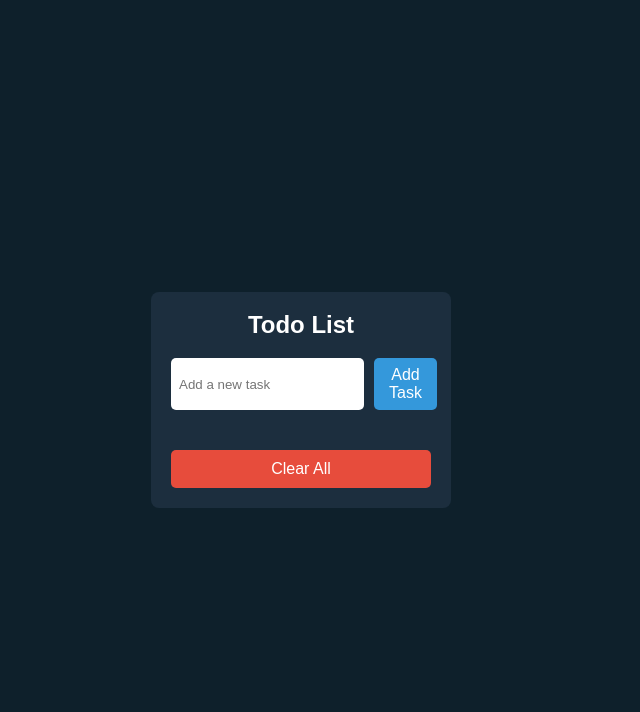
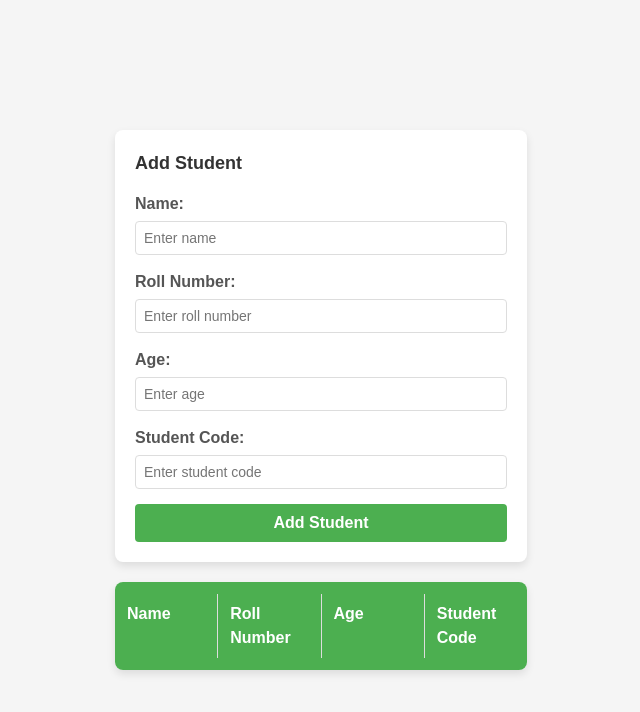
Before and after one commit to warrioralok/Profile, a React (Vite) app in the folder vite-project/: page / in a window 1280 px wide. Shown: the top 712 px of the page, without its empty margins (339-979 px from the left). Built offline with nearby package versions, Linux system fonts and the light colour scheme.

Commit message:
student record

```diff
--- a/vite-project/src/App.jsx
+++ b/vite-project/src/App.jsx
@@ -1,4 +1,6 @@
-import Todo from "./component/Project/Todo"
+//import Todo from "./component/Project/Todo"
+
+import { StudentRecord } from "./component/StudentRecord/StudentRecord"
 
 // import Profile from "./Profile"
 function App() {
@@ -6,7 +8,8 @@ function App() {
   return (
     <>
       {/* <Profile/> */}
-      <Todo/>
+      {/* <Todo/> */}
+      <StudentRecord/>
     </>
   )
 }
--- a/vite-project/src/component/Project/Todo.jsx
+++ b/vite-project/src/component/Project/Todo.jsx
@@ -16,7 +16,6 @@ const Todo = () =>{
         if(task.includes(inputValue)) return;
         setTask((prev) => [...prev, inputValue]);
         setInputValue('');
-        console.log(task)
     }
 
     return(
--- /dev/null
+++ b/vite-project/src/component/StudentRecord/StudentRecord.jsx
@@ -0,0 +1,95 @@
+import { useState } from 'react';
+import './style.css';
+export const StudentRecord = () =>{
+    const [studentname,newStudentname] = useState('');
+    const [Roll, NewRoll] = useState('');
+    const [age,newAge] = useState('');
+    const [code, NewCode] = useState('');
+
+    const [studentDetail, newStudentDetail] = useState([]);
+
+
+    const updateName = (name) =>{
+        newStudentname(name);
+    }
+
+    const upateRoll = (roll) =>{
+        NewRoll(roll)
+    }
+
+    const updateAge = (age) => {
+        newAge(age);
+    }
+
+    const updateCode = (code) =>{
+        NewCode(code);
+    }
+
+    const formSubmit = (e) =>{
+        e.preventDefault();
+        if(!studentname || !Roll || !age || !code) return;//checking empty value
+        newStudentDetail((prev) => [
+        ...prev,
+        { name: studentname, roll: Roll , age:age, code:code}
+        ])
+        console.log(studentDetail)
+        newStudentname('');
+        NewRoll('');
+        newAge('');
+        NewCode('');
+
+    }
+    return(
+        <>
+            <div className="container">
+        {/* <!-- Form Section --> */}
+        <form onSubmit={formSubmit}>
+        <div className="form-container">
+            <h2>Add Student</h2>
+            <div className="form-group">
+                <label htmlFor="name">Name:</label>
+                <input type="text" id="name" value={studentname} onChange={(e) =>updateName(e.target.value)} placeholder="Enter name"/>
+            </div>
+            <div className="form-group">
+                <label htmlFor="roll-number">Roll Number:</label>
+                <input type="text" id="roll-number" value={Roll} onChange={(e) => upateRoll(e.target.value)} placeholder="Enter roll number"/>
+            </div>
+            <div className="form-group">
+                <label htmlFor="age">Age:</label>
+                <input type="number" value={age} onChange={(e) => updateAge(e.target.value)} id="age" min="0" placeholder="Enter age"/>
+            </div>
+            <div className="form-group">
+                <label htmlFor="student-code">Student Code:</label>
+                <input type="text" id="student-code" value={code} onChange={(e) => updateCode(e.target.value) } placeholder="Enter student code"/>
+            </div>
+            <button className="submit-btn">Add Student</button>
+        </div>
+        </form>
+        {/* <!-- Table Section --> */}
+        <div className="table-container">
+            <div className="table-header">
+                <div className="table-cell">Name</div>
+                <div className="table-cell">Roll Number</div>
+                <div className="table-cell">Age</div>
+                <div className="table-cell">Student Code</div>
+            </div>
+            {/* <!-- Rows will go here --> */}
+            {studentDetail.map((data,index) =>{
+
+            return(
+             <>
+            <div className="table-row" key={index}>
+                <div className="table-cell">{data.name}</div>
+                <div className="table-cell">{data.roll}</div>
+                <div className="table-cell">{data.age}</div>
+                <div className="table-cell">{data.code}</div>
+            </div>
+            </>
+            )
+            })}
+            {/* <!-- Additional rows as needed --> */}
+        </div>
+    </div>
+        </>
+    )
+}
--- /dev/null
+++ b/vite-project/src/component/StudentRecord/style.css
@@ -0,0 +1,105 @@
+		/* Basic Reset */
+        * {
+            margin: 0;
+            padding: 0;
+            box-sizing: border-box;
+            font-family: Arial, sans-serif;
+        }
+
+        body {
+            display: flex;
+            justify-content: center;
+            align-items: center;
+            min-height: 100vh;
+            background-color: #f5f5f5;
+        }
+
+        .container {
+            width: 100%;
+            max-width: 600px;
+            margin: 20px;
+        }
+
+        .form-container {
+            background-color: #fff;
+            padding: 20px;
+            border-radius: 8px;
+            box-shadow: 0 4px 8px rgba(0, 0, 0, 0.1);
+            margin-bottom: 20px;
+        }
+
+        .form-container h2 {
+            margin-bottom: 15px;
+            font-size: 18px;
+            color: #333;
+        }
+
+        .form-group {
+            margin-bottom: 15px;
+        }
+
+        .form-group label {
+            display: block;
+            font-weight: bold;
+            margin-bottom: 5px;
+            color: #555;
+        }
+
+        .form-group input {
+            width: 100%;
+            padding: 8px;
+            border: 1px solid #ddd;
+            border-radius: 4px;
+            font-size: 14px;
+        }
+
+        .submit-btn {
+            width: 100%;
+            padding: 10px;
+            border: none;
+            border-radius: 4px;
+            background-color: #4CAF50;
+            color: #fff;
+            font-weight: bold;
+            cursor: pointer;
+        }
+
+        .submit-btn:hover {
+            background-color: #45a049;
+        }
+
+        .table-container {
+            width: 100%;
+            background-color: #fff;
+            border-radius: 8px;
+            box-shadow: 0 4px 8px rgba(0, 0, 0, 0.1);
+            overflow: hidden;
+        }
+
+        .table-header, .table-row {
+            display: flex;
+            padding: 12px 0;
+            background-color: #4CAF50;
+            color: white;
+            font-weight: bold;
+        }
+
+        .table-row {
+            background-color: #f9f9f9;
+            color: #333;
+        }
+
+        .table-row:nth-child(even) {
+            background-color: #f1f1f1;
+        }
+
+        .table-cell {
+            flex: 1;
+            padding: 8px 12px;
+            text-align: left;
+            border-right: 1px solid #ddd;
+        }
+
+        .table-cell:last-child {
+            border-right: none;
+        }
```
